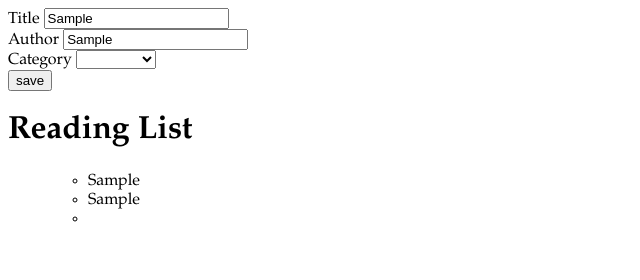
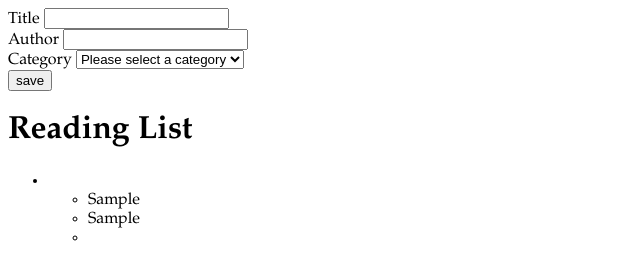
Before and after one commit to crabbit-git/ccl31-js_events, a plain HTML site: page index.html in a window 1280 px wide. Both pictures are taken after typing "Sample", "Sample" into the empty fields and a click on the input "save". Shown: the whole page, without its empty margins (0-640 px from the left). Drawn offline with Linux system fonts and the light colour scheme.

Commit message:
Restructured div->li, form resets on submit

```diff
--- a/index.html
+++ b/index.html
@@ -33,14 +33,6 @@
     </form>
 
     <h1>Reading List</h1>
-    <ul id="reading-list">
-      <!-- <div>
-        <ul> book details
-          <li>title</li>
-          <li>author</li>
-          <li>category</li>
-        </ul>
-      </div> -->
-    </ul>
+    <ul id="reading-list"></ul>
   </body>
 </html>
--- a/js/app.js
+++ b/js/app.js
@@ -1,36 +1,34 @@
 document.addEventListener('DOMContentLoaded', () => {
-  console.log('JavaScript loaded');
+  // console.log('JavaScript loaded');
 
-  const readingListUL = document.querySelector("#reading-list");
-  const readingListDiv = document.createElement("div");
-  readingListUL.appendChild(readingListDiv);
+  const form = document.querySelector('#new-item-form');
+  const categoryDefault = document.querySelector('#category>option[value=""]');
+  categoryDefault.textContent = 'Please select a category';
+  const readingList = document.querySelector('#reading-list');
 
   const handleFormSubmit = (event) => {
     event.preventDefault();
-    console.log(event);
-    const submitResults = document.createElement("ul");
-    readingListDiv.appendChild(submitResults);
+    // console.log(event);
+    const bookWrapper = document.createElement('li');
+    readingList.appendChild(bookWrapper);
+    const submitResults = document.createElement('ul');
+    readingList.appendChild(submitResults);
 
-    const bookTitle = document.createElement("li");
+    const bookTitle = document.createElement('li');
     bookTitle.textContent = event.target.title.value;
     submitResults.appendChild(bookTitle);
 
-    const bookAuthor = document.createElement("li");
+    const bookAuthor = document.createElement('li');
     bookAuthor.textContent = event.target.author.value
     submitResults.appendChild(bookAuthor);
 
-    const bookCategory = document.createElement("li");
+    const bookCategory = document.createElement('li');
     bookCategory.textContent = event.target.category.value
     submitResults.appendChild(bookCategory);
 
+    form.reset();
   };
 
-  const newForm = document.querySelector("#new-item-form");
-  newForm.addEventListener("submit", handleFormSubmit);
-
+  form.addEventListener('submit', handleFormSubmit);
 
 });
-
-// display items below on submit
-// form fields reset to empty
-// then format result into div
```
